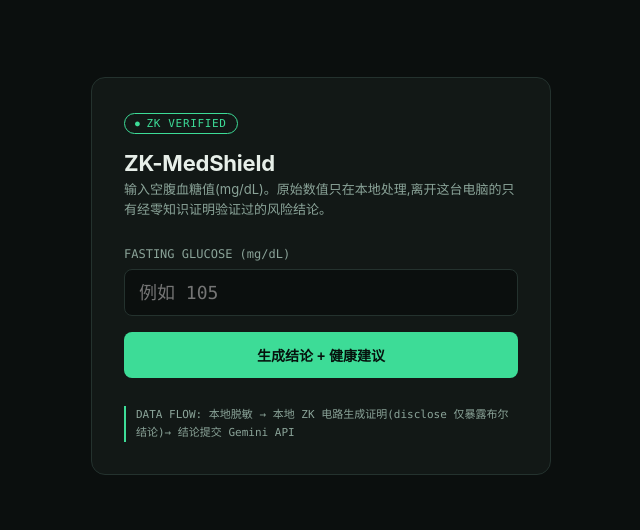
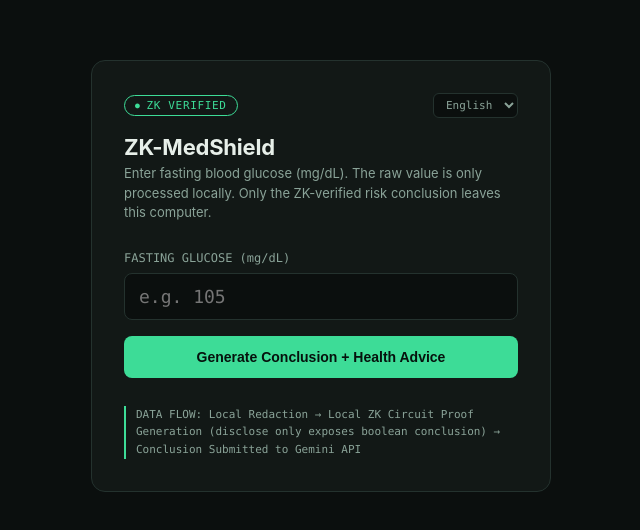
Before and after one commit to GuiG2023/zk-medshield, a plain HTML site: page index.html in a window 1280 px wide. Shown: the part 124-654 px from the top of the page, without its empty margins (319-959 px from the left). Drawn offline with Linux system fonts and the light colour scheme.

Commit message:
Add language switcher (EN, ES, ZH) and English comments to index.html

```diff
--- a/index.html
+++ b/index.html
@@ -1,5 +1,5 @@
 <!DOCTYPE html>
-<html lang="zh">
+<html lang="en">
 <head>
 <meta charset="UTF-8" />
 <title>ZK-MedShield</title>
@@ -34,6 +34,12 @@
     border-radius: 14px;
     padding: 32px;
   }
+  .card-header {
+    display: flex;
+    justify-content: space-between;
+    align-items: center;
+    margin-bottom: 16px;
+  }
   .badge {
     display: inline-flex;
     align-items: center;
@@ -45,9 +51,23 @@
     border: 1px solid var(--accent);
     border-radius: 999px;
     padding: 3px 10px;
-    margin-bottom: 16px;
   }
   .badge::before { content: "●"; font-size: 8px; }
+  .lang-selector select {
+    background: #0b0f0e;
+    border: 1px solid var(--line);
+    color: var(--muted);
+    font-family: var(--mono);
+    font-size: 11px;
+    padding: 4px 8px;
+    border-radius: 6px;
+    outline: none;
+    cursor: pointer;
+  }
+  .lang-selector select:focus {
+    border-color: var(--accent);
+    color: var(--text);
+  }
   h1 {
     margin: 0 0 4px;
     font-size: 22px;
@@ -132,13 +152,23 @@
 </head>
 <body>
   <div class="card">
-    <span class="badge">ZK VERIFIED</span>
-    <h1>ZK-MedShield</h1>
-    <p class="sub">输入空腹血糖值(mg/dL)。原始数值只在本地处理,离开这台电脑的只有经零知识证明验证过的风险结论。</p>
+    <div class="card-header">
+      <span class="badge" id="zkBadge" data-key="badge">ZK VERIFIED</span>
+      <div class="lang-selector">
+        <select id="langSelect" onchange="changeLanguage(this.value)">
+          <option value="en">English</option>
+          <option value="es">Español</option>
+          <option value="zh">中文</option>
+        </select>
+      </div>
+    </div>
 
-    <label for="glucose">FASTING GLUCOSE (mg/dL)</label>
-    <input id="glucose" type="number" placeholder="例如 105" />
-    <button id="submitBtn" onclick="analyze()">生成结论 + 健康建议</button>
+    <h1 id="appTitle" data-key="title">ZK-MedShield</h1>
+    <p class="sub" id="appSub" data-key="subtitle">Enter fasting blood glucose (mg/dL). The raw value is only processed locally. Only the ZK-verified risk conclusion leaves this computer.</p>
+
+    <label for="glucose" id="glucoseLabel" data-key="label">FASTING GLUCOSE (mg/dL)</label>
+    <input id="glucose" type="number" placeholder="e.g. 105" />
+    <button id="submitBtn" onclick="analyze()" data-key="submit_btn">Generate Conclusion + Health Advice</button>
 
     <div class="result" id="result">
       <div class="risk-row">
@@ -151,28 +181,118 @@
 
     <div class="privacy-note" id="errorNote" style="display:none; border-color: var(--danger); color: var(--danger);"></div>
 
-    <div class="privacy-note">
-      DATA FLOW: 本地脱敏 → 本地 ZK 电路生成证明(disclose 仅暴露布尔结论)→ 结论提交 Gemini API
+    <div class="privacy-note" id="privacyNote" data-key="privacy_note">
+      DATA FLOW: Local Redaction → Local ZK Circuit Proof Generation (disclose only exposes boolean conclusion) → Conclusion Submitted to Gemini API
     </div>
   </div>
 
 <script>
+// Local FastAPI server endpoint
 const API_URL = "http://localhost:8000/api/analyze-report";
+
+// Multi-language localization library
+const i18n = {
+  en: {
+    badge: "ZK VERIFIED",
+    title: "ZK-MedShield",
+    subtitle: "Enter fasting blood glucose (mg/dL). The raw value is only processed locally. Only the ZK-verified risk conclusion leaves this computer.",
+    label: "FASTING GLUCOSE (mg/dL)",
+    placeholder: "e.g. 105",
+    submit_btn: "Generate Conclusion + Health Advice",
+    loading_text: "Calculating (Generating local proof + Requesting Gemini)…",
+    risk_high: "HIGH RISK (>100 mg/dL)",
+    risk_normal: "NORMAL RANGE (70–100 mg/dL)",
+    meta_verified: "proof_verified",
+    meta_mode: "mode",
+    privacy_note: "DATA FLOW: Local Redaction → Local ZK Circuit Proof Generation (disclose only exposes boolean conclusion) → Conclusion Submitted to Gemini API",
+    err_prefix: "Request failed: ",
+    err_suffix: " (Check if uvicorn is running on localhost:8000)",
+    alert_invalid: "Please enter a valid number"
+  },
+  es: {
+    badge: "ZK VERIFICADO",
+    title: "ZK-MedShield",
+    subtitle: "Ingrese el nivel de glucosa en sangre en ayunas (mg/dL). El valor real solo se procesa localmente. Solo la conclusión de riesgo verificada por ZK sale de esta computadora.",
+    label: "GLUCOSA EN AYUNAS (mg/dL)",
+    placeholder: "p. ej. 105",
+    submit_btn: "Generar Conclusión + Consejo de Salud",
+    loading_text: "Calculando (Generando prueba local + Consultando a Gemini)…",
+    risk_high: "RIESGO ALTO (>100 mg/dL)",
+    risk_normal: "RANGO NORMAL (70–100 mg/dL)",
+    meta_verified: "prueba_verificada",
+    meta_mode: "modo",
+    privacy_note: "FLUJO DE DATOS: Redacción local → Generación de prueba local en circuito ZK (disclose solo expone conclusión booleana) → Conclusión enviada a la API de Gemini",
+    err_prefix: "Error en la solicitud: ",
+    err_suffix: " (Verifique si uvicorn se está ejecutando en el puerto localhost:8000)",
+    alert_invalid: "Por favor ingrese un número válido"
+  },
+  zh: {
+    badge: "ZK 已验证",
+    title: "ZK-MedShield",
+    subtitle: "输入空腹血糖值(mg/dL)。原始数值只在本地处理，离开这台电脑的只有经零知识证明验证过的风险结论。",
+    label: "空腹血糖 (mg/dL)",
+    placeholder: "例如 105",
+    submit_btn: "生成结论 + 健康建议",
+    loading_text: "计算中(本地生成结论 + 请求 Gemini)…",
+    risk_high: "高风险 (>100 mg/dL)",
+    risk_normal: "正常范围 (70–100 mg/dL)",
+    meta_verified: "证明已验证",
+    meta_mode: "模式",
+    privacy_note: "数据流: 本地脱敏 → 本地 ZK 电路生成证明(disclose 仅暴露布尔结论)→ 结论提交 Gemini API",
+    err_prefix: "请求失败: ",
+    err_suffix: " (确认 uvicorn 是否已在 localhost:8000 运行)",
+    alert_invalid: "请输入一个数字"
+  }
+};
+
+// Default language configuration
+let currentLang = "en";
+
+function changeLanguage(lang) {
+  currentLang = lang;
+  const dict = i18n[lang];
+
+  // Update static texts
+  document.querySelectorAll("[data-key]").forEach(el => {
+    const key = el.getAttribute("data-key");
+    if (dict[key]) {
+      el.textContent = dict[key];
+    }
+  });
+
+  // Update badge dot character
+  const badge = document.getElementById("zkBadge");
+  badge.textContent = dict.badge;
+
+  // Update input placeholder
+  document.getElementById("glucose").placeholder = dict.placeholder;
+
+  // Reset or re-evaluate layout state if results are visible
+  const resultBox = document.getElementById("result");
+  if (resultBox.classList.contains("show")) {
+    const riskLabel = document.getElementById("riskLabel");
+    const isHigh = riskLabel.getAttribute("data-risk") === "true";
+    riskLabel.textContent = isHigh ? dict.risk_high : dict.risk_normal;
+  }
+}
 
 async function analyze() {
   const input = document.getElementById("glucose");
   const btn = document.getElementById("submitBtn");
   const resultBox = document.getElementById("result");
   const errorNote = document.getElementById("errorNote");
+  const dict = i18n[currentLang];
 
+  // Input validation
   const value = parseFloat(input.value);
   if (isNaN(value)) {
-    alert("请输入一个数字");
+    alert(dict.alert_invalid);
     return;
   }
 
+  // Set loading UI states
   btn.disabled = true;
-  btn.textContent = "计算中(本地生成结论 + 请求 Gemini)…";
+  btn.textContent = dict.loading_text;
   resultBox.classList.remove("show");
   errorNote.style.display = "none";
 
@@ -185,7 +305,7 @@
 
     if (!res.ok) {
       const errText = await res.text();
-      throw new Error(`后端返回 ${res.status}: ${errText}`);
+      throw new Error(`Server returned ${res.status}: ${errText}`);
     }
 
     const data = await res.json();
@@ -195,30 +315,38 @@
     const advice = document.getElementById("advice");
     const meta = document.getElementById("meta");
 
+    // Render result components
     if (data.is_high_risk) {
       dot.className = "dot high";
-      riskLabel.textContent = "HIGH RISK (>100 mg/dL)";
+      riskLabel.textContent = dict.risk_high;
+      riskLabel.setAttribute("data-risk", "true");
     } else {
       dot.className = "dot ok";
-      riskLabel.textContent = "NORMAL RANGE (70–100 mg/dL)";
+      riskLabel.textContent = dict.risk_normal;
+      riskLabel.setAttribute("data-risk", "false");
     }
 
     advice.textContent = data.advice;
-    meta.textContent = `proof_verified: ${data.proof_verified} · mode: ${data.proof_mode}`;
+    meta.textContent = `${dict.meta_verified}: ${data.proof_verified} · ${dict.meta_mode}: ${data.proof_mode}`;
 
     resultBox.classList.add("show");
   } catch (err) {
-    errorNote.textContent = "请求失败:" + err.message + "(确认 uvicorn 是否已在 localhost:8000 运行)";
+    // Render error blocks with actionable debug tips
+    errorNote.textContent = dict.err_prefix + err.message + dict.err_suffix;
     errorNote.style.display = "block";
   } finally {
     btn.disabled = false;
-    btn.textContent = "生成结论 + 健康建议";
+    btn.textContent = dict.submit_btn;
   }
 }
 
+// Trigger analysis when Enter key is pressed inside the input
 document.getElementById("glucose").addEventListener("keydown", (e) => {
   if (e.key === "Enter") analyze();
 });
+
+// Initialize with default language
+changeLanguage(currentLang);
 </script>
 </body>
 </html>
```
